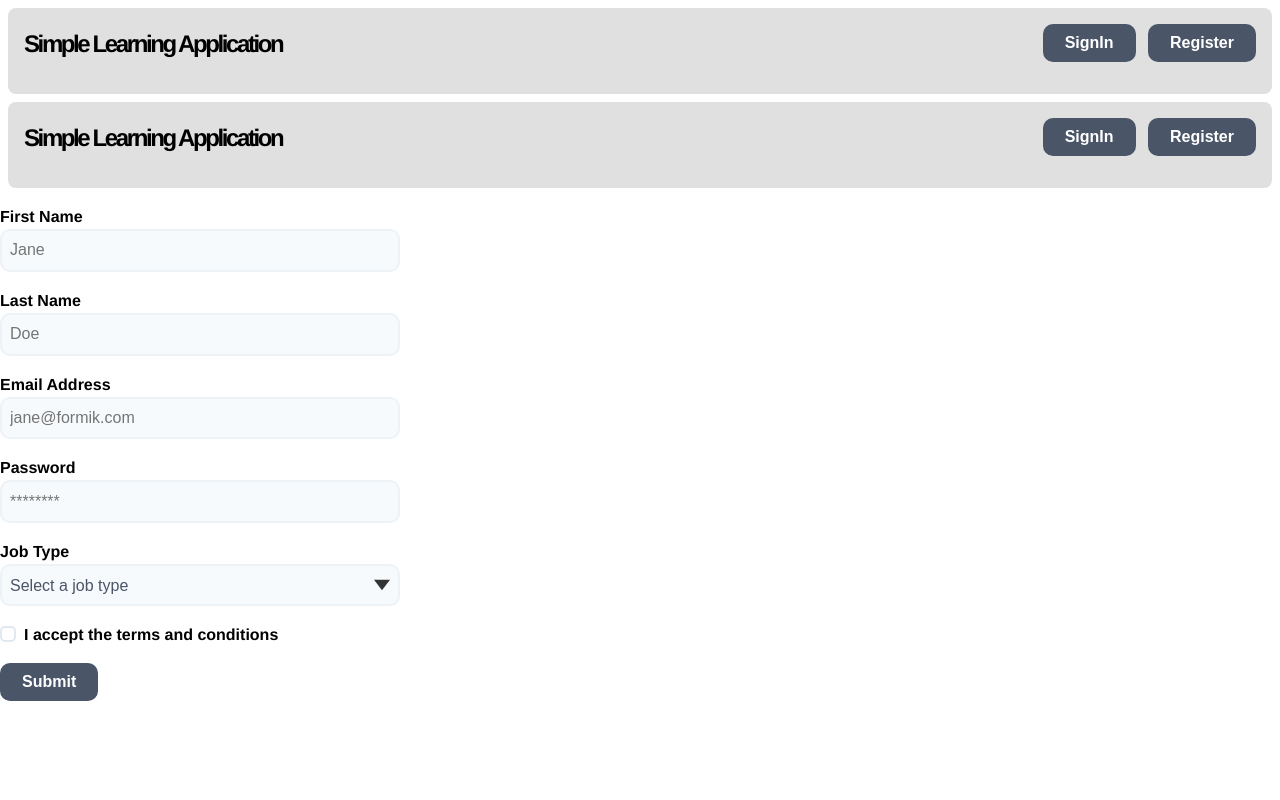
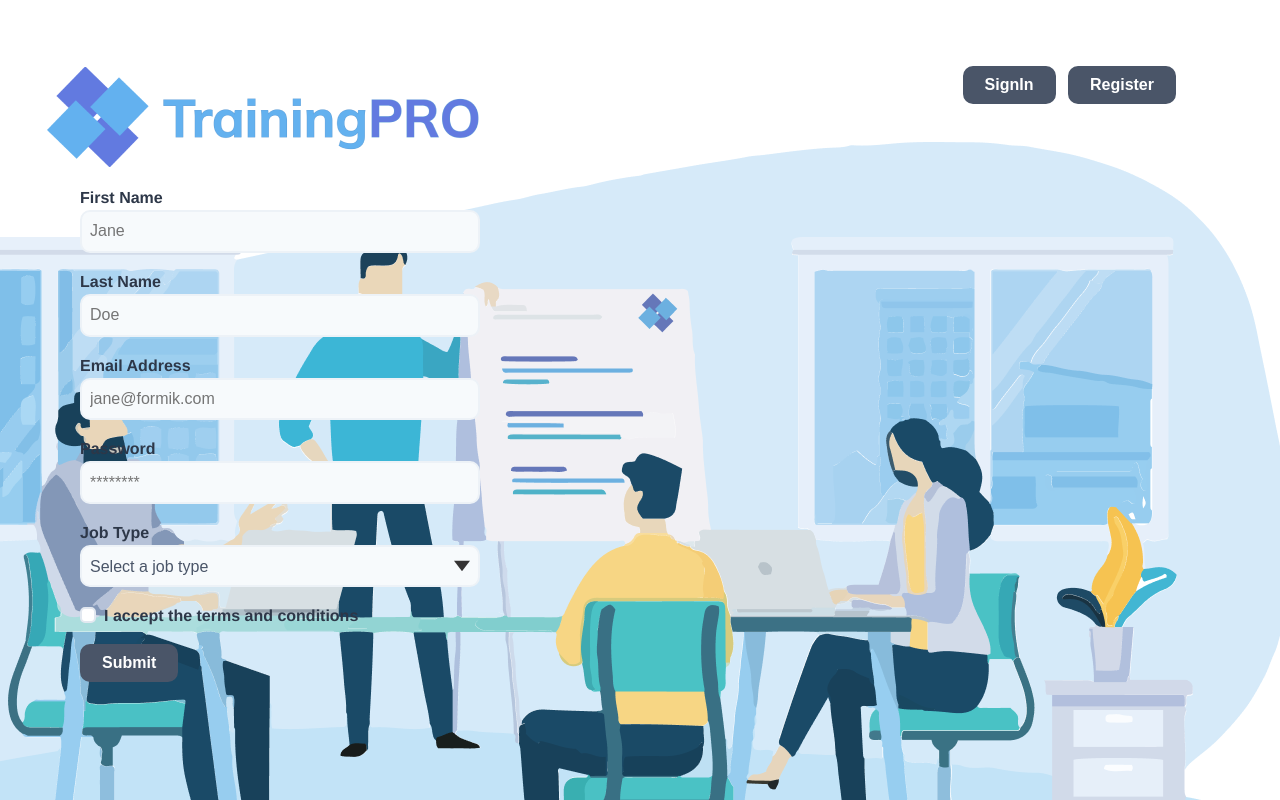
Before and after one commit to mahadihasanjoy95/forms_in_formik, a React (Create React App) app: page / in a window 1280 px wide. Built offline with nearby package versions, Linux system fonts and the light colour scheme.

Commit message:
BACKGROUD IMAGE ADDED

```diff
--- a/src/component/Header.js
+++ b/src/component/Header.js
@@ -9,8 +9,6 @@ export default function Header(props) {
             <div>
                 <a  href="/" onClick={()=>{navigate("/")}}>
                     <div className="row">
-                        {/*<img className="small" src="/favicon.ico" alt="icon"/>*/}
-                        <h1>Simple Learning Application</h1>
                     </div>
                 </a>
             </div>
--- a/src/component/Home.js
+++ b/src/component/Home.js
@@ -1,13 +1,10 @@
 import React from 'react';
-import Player from './Player'
 import SignUpForm from "./SignUpForm";
-import Header from "./Header";
 
 export default function Home() {
-   return(
-       <div>
-           <Header/>
-           <SignUpForm />
-       </div>
-   )
+    return (
+        <div>
+            <SignUpForm/>
+        </div>
+    )
 }
--- a/src/component/SignUpForm.js
+++ b/src/component/SignUpForm.js
@@ -47,6 +47,7 @@ export default function SignUpForm() {
     return (
         <>
             <Header/>
+            <br/>
             <Formik
                 initialValues={{
                     firstName: '',
--- a/src/index.css
+++ b/src/index.css
@@ -15,7 +15,6 @@ html {
   sans-serif;
   margin: 0;
   padding: 0;
-  text-decoration-skip-ink: "auto";
 }
 
 :root {
@@ -26,6 +25,7 @@ html {
   --gray-500: #a0aec0;
   --gray-400: #cbd5e0;
   --gray-300: #e2e8f0;
+  --gray-200: #edf2f7;
   --gray-200: #edf2f7;
   --gray-100: #f7fafc;
   --red-100: #fff5f5;
@@ -56,18 +56,20 @@ html {
 body {
   padding: 0;
   margin: calc((100vh / 25) * 1.563) calc((100vw / 25) * 1.563);
-  background-color: white;
+  background-image: url("a2.png");
+  /*background-color: #9b2c2c;*/
   font-weight: 400;
   line-height: 1.563;
   color: var(--text-color);
   caret-color: var(--text-color);
 }
 
+
 @media (prefers-color-scheme: dark) {
   body {
-    color: white;
-    background-color: var(--gray-900);
-    caret-color: white;
+    color: red;
+    background-color: red;
+    caret-color: red;
   }
 }
 
@@ -711,7 +713,6 @@ a {
   flex: 2;
 }
 .block {
-  background-color: #e0e0e0;
   padding: 1rem;
   margin: 0.5rem;
   border-radius: 0.5rem;
@@ -722,11 +723,3 @@ a {
 img.small {
   max-height: 8rem;
 }
-
-body{
-  background:linear-gradient(to left, white, white);
-  margin:0;
-  padding:0;
-  box-sizing:border-box;
-  color:black;
-}
```
Also changed, not shown: src/component/SignInForm.js (+8 -7 lines).
